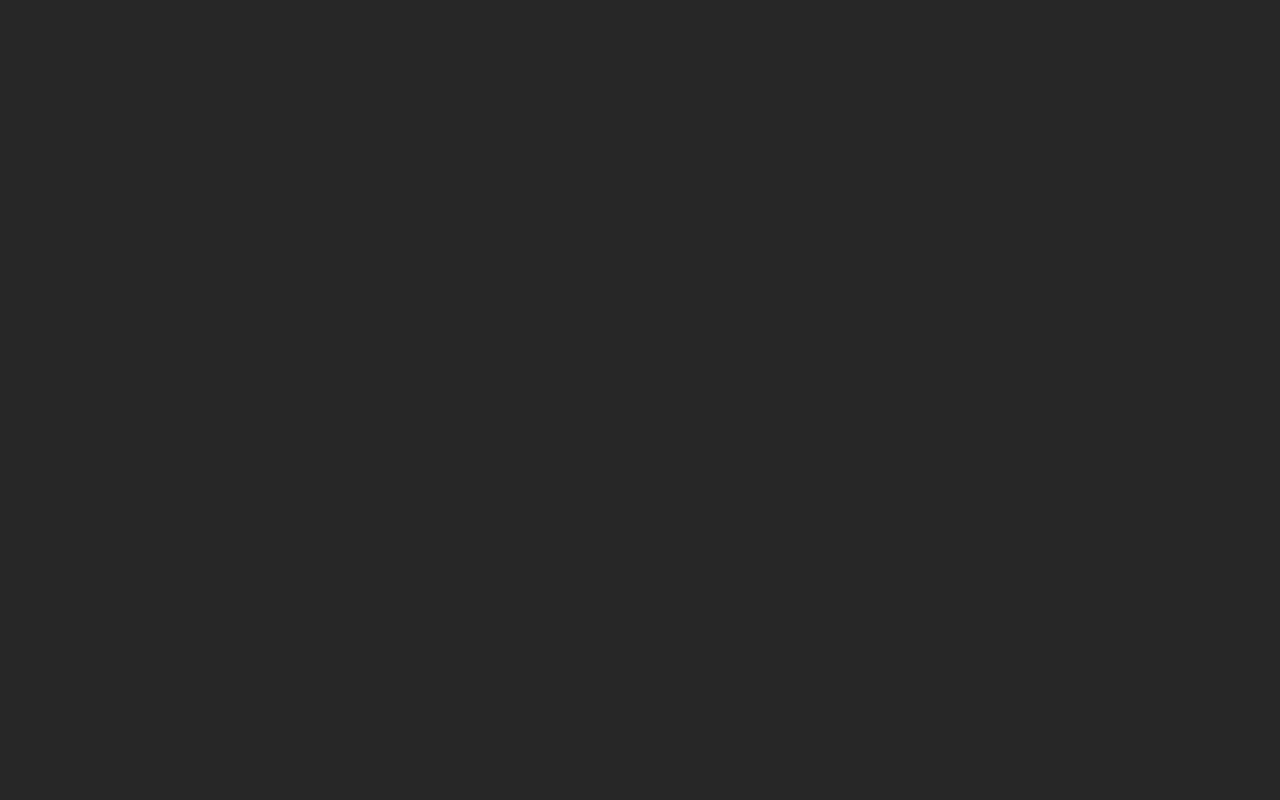
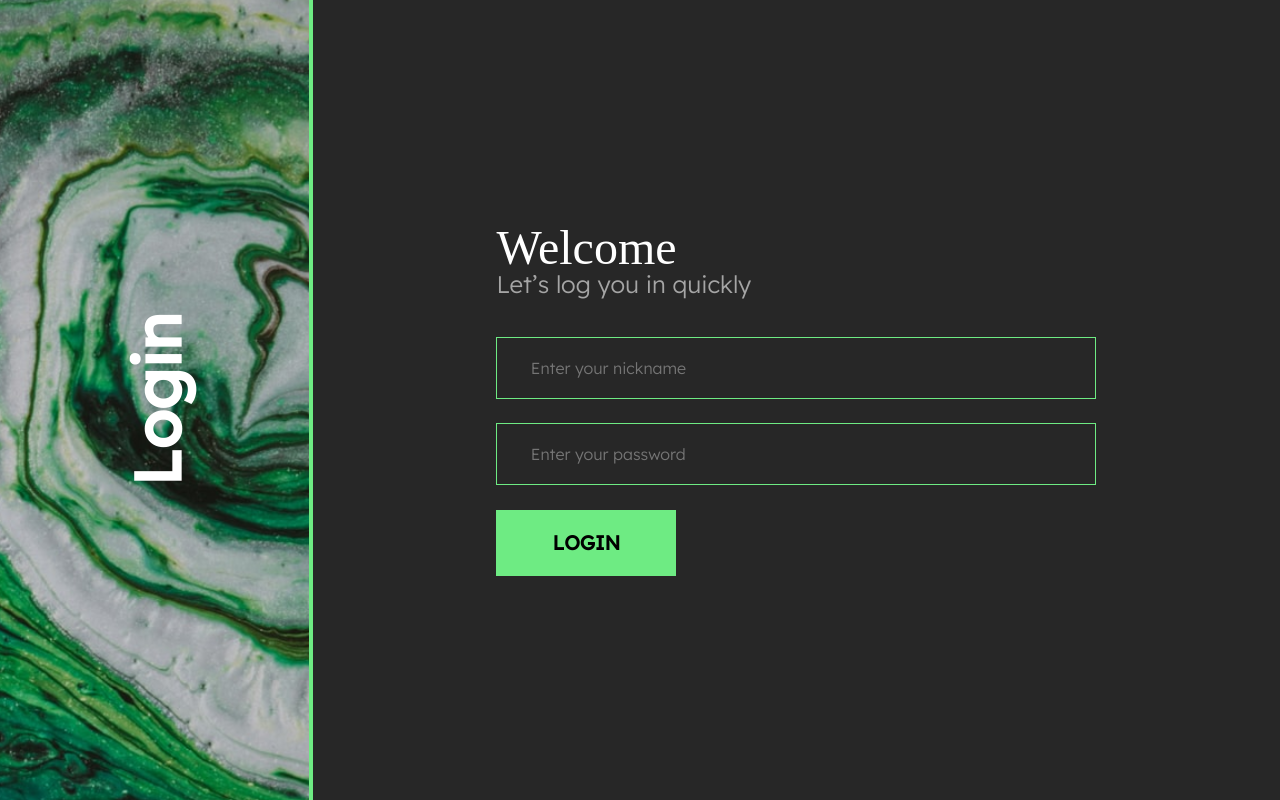
Before and after one commit to GoldExtremal/blog-react, a React (Vite) app: page /login in a window 1280 px wide. Before the commit this address had no page. Built offline with nearby package versions, Linux system fonts and the light colour scheme.

Commit message:
Удалил комментарии

```diff
--- a/src/App.jsx
+++ b/src/App.jsx
@@ -3,7 +3,7 @@
 
 import Homepage from './Components/Homepage/Homepage'
 import NewsFeedPage from './Components/NewsFeedPage/NewsFeedPage'
-// import Login from './Components/Login/Login'
+import Login from './Components/Login/Login'
 import Profile from './Components/Profile/Profile'
 import ArticlePage from './Components/ArticlePage/ArticlePage'
 import PrivateRoute from './PrivateRoute'
@@ -17,8 +17,7 @@
         <Route element={<PrivateRoute/>}>
           <Route path='/profile' element={<Profile/>} />
         </Route>
-        {/* <Route path='/login' element={<Login/>} /> */}
-        {/* <Route path='/profile' element={<Profile/>} /> */}
+        <Route path='/login' element={<Login/>} />
         <Route path='/articles/:id' element={<ArticlePage/>} />
       </Routes>
     </div>
```
